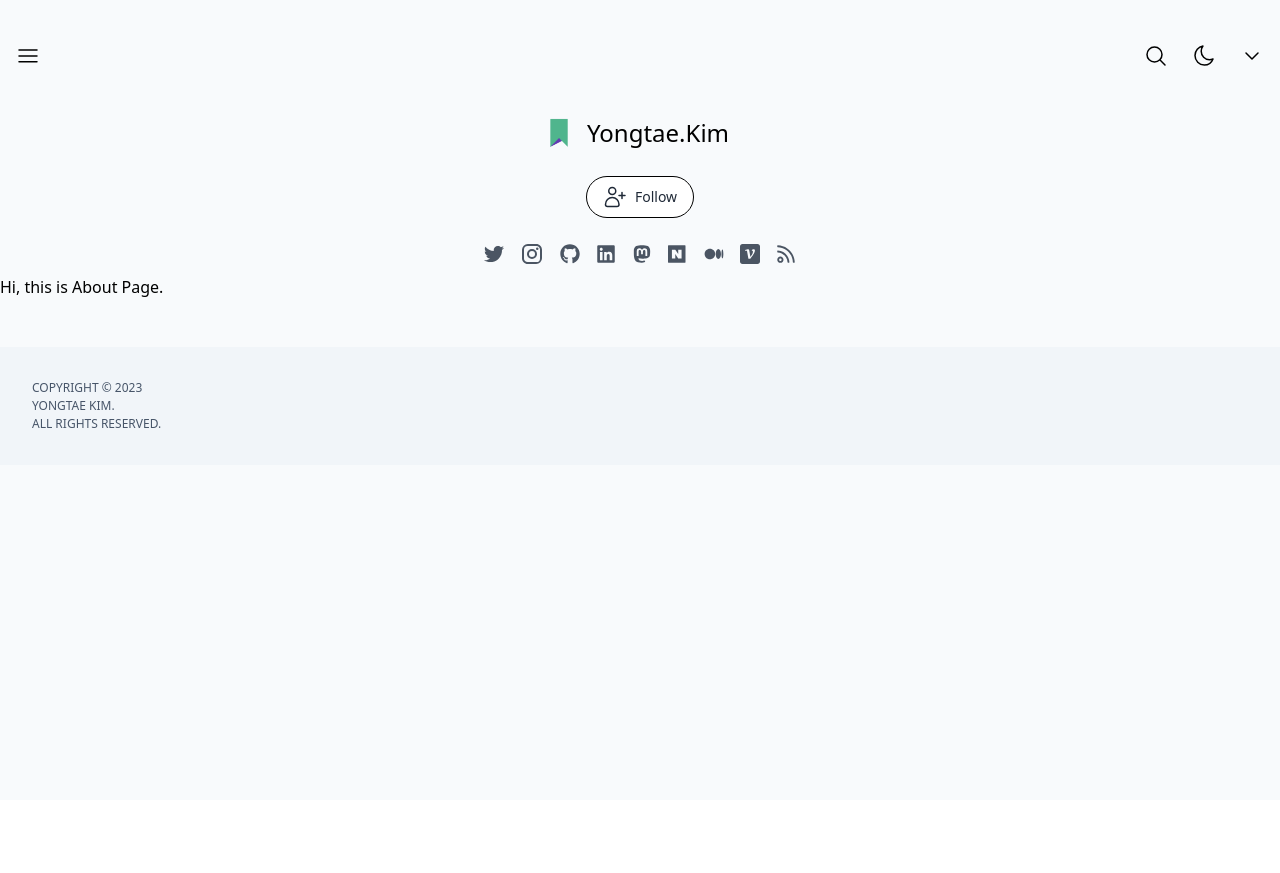
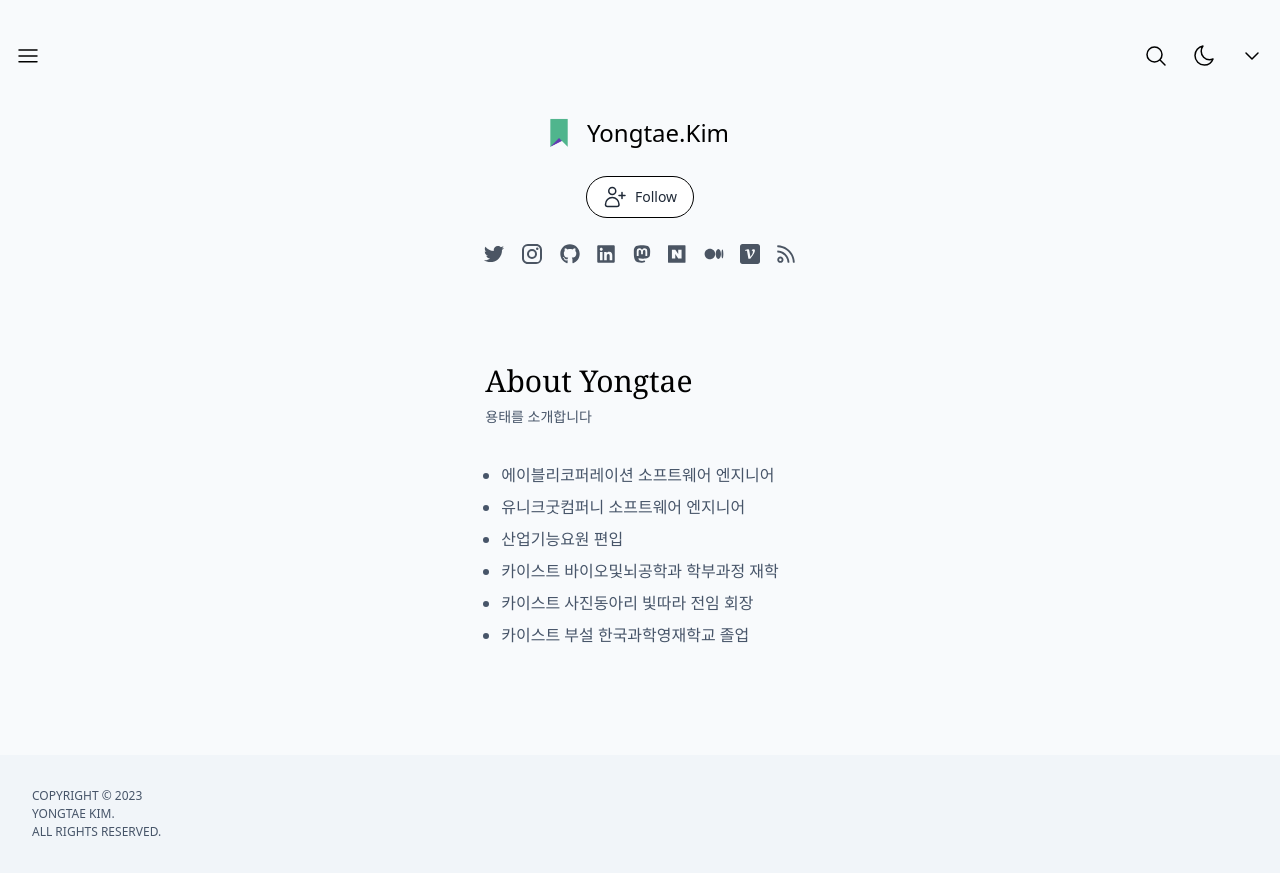
Before and after one commit to yongtae923/gatsby-blog, a Gatsby site: page /about in a window 1280 px wide. Before the commit the page ends 800 px from the top, so only its background shows below. Built offline with nearby package versions, Linux system fonts and the light colour scheme; Gatsby itself is replaced by a stand-in of ours.

Commit message:
feat: Add About page detail

```diff
--- a/src/components/layout.tsx
+++ b/src/components/layout.tsx
@@ -100,8 +100,10 @@ const Layout: React.FC<LayoutProps> = ({ children }) => {
           </a>
         </div>
       </header>
-      <main>
-        {children}
+      <main className="relative flex items-center w-full p-8 mt-12 sm:justify-center min-h-96">
+        <div className="flex flex-col items-start">
+          {children}
+        </div>
       </main>
       <footer className="container bottom-0 left-0 w-full bg-slate-100">
         <p className="p-8 mt-12 text-xs font-medium leading-normal uppercase text-slate-600">
--- a/src/components/test.tsx
+++ /dev/null
@@ -1,14 +0,0 @@
-// Step 1: Import React. This lets you use JSX inside your .tsx file.
-import * as React from 'react';
-
-/* Step 2: Define your component. Note that your
-component name should start with a capital letter. */
-const MyComponent: React.FC = () => {
-    return (
-        <h1>Hi, welcome to my site!</h1>
-    );
-}
-
-/* Step 3: Export your component so it
-can be used by other parts of your app. */
-export default MyComponent;
--- a/src/pages/about.tsx
+++ b/src/pages/about.tsx
@@ -5,7 +5,18 @@ import Layout from "../components/layout"
 const AboutPage: React.FC = () => {
     return (
         <Layout>
-            Hi, this is About Page.
+            <h1 className="font-serif text-3xl">About Yongtae</h1>
+            <div className="h-2"/>
+            <h2 className="text-sm text-slate-600">용태를 소개합니다</h2>
+            <div className="h-4"/>
+            <ul className="p-4 leading-loose list-disc text-slate-600">
+                <li>에이블리코퍼레이션 소프트웨어 엔지니어</li>
+                <li>유니크굿컴퍼니 소프트웨어 엔지니어</li>
+                <li>산업기능요원 편입</li>
+                <li>카이스트 바이오및뇌공학과 학부과정 재학</li>
+                <li>카이스트 사진동아리 빛따라 전임 회장</li>
+                <li>카이스트 부설 한국과학영재학교 졸업</li>
+            </ul>
         </Layout>
     )
 }
--- a/src/pages/index.tsx
+++ b/src/pages/index.tsx
@@ -5,20 +5,16 @@ import Layout from "../components/layout"
 const IndexPage: React.FC = () => {
   return (
     <Layout>
-      <div className="relative flex items-center w-full sm:justify-center h-96">
-        <div className="flex flex-col items-start">
-          <h1 className="relative inline-block p-8 font-serif text-4xl font-medium leading-normal tracking-wide text-black ">
+      <h1 className="relative inline-block mb-8 font-serif text-4xl font-medium leading-normal tracking-wide text-black ">
         From Brainwaves<br/>
         To Innovation
       </h1>
-          <p className="relative inline-block pl-8 text-sm leading-5">
+      <p className="relative inline-block text-sm leading-5">
         <b>김용태</b><br/>
         개발하는 뇌공학도<br/>
         <a href="https://ably.team/" className="underline">에이블리코퍼레이션</a> 소프트웨어 엔지니어 <small>2022 ~</small><br/>
         <a href="https://bioeng.kaist.ac.kr/" className="underline">카이스트 바이오및뇌공학과</a> 학부과정 재학 <small>2019 ~</small>
       </p>
-        </div>
-      </div>
     </Layout>
   )
 }
```
Lines whose indentation alone changed are shown as unchanged.
